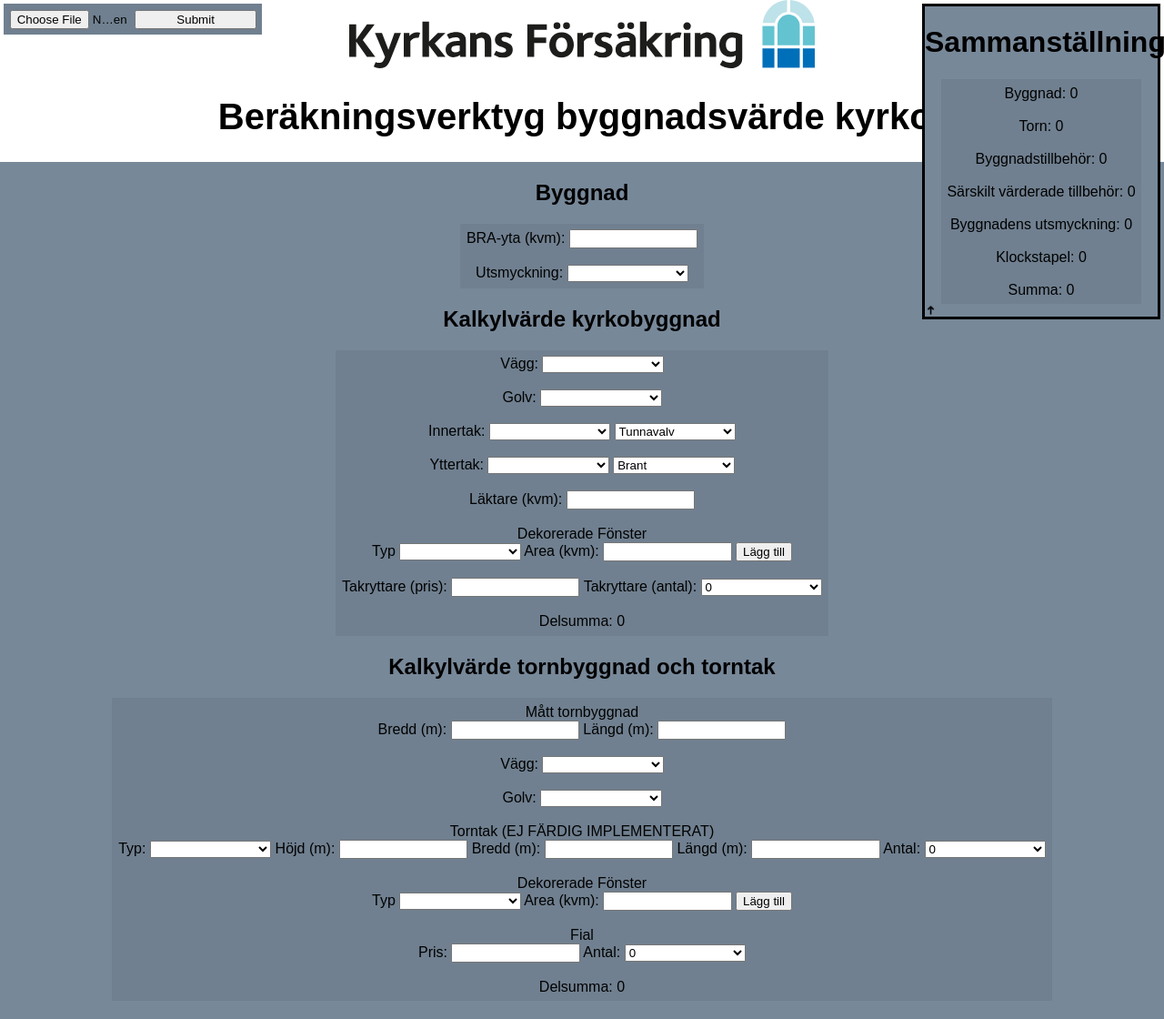
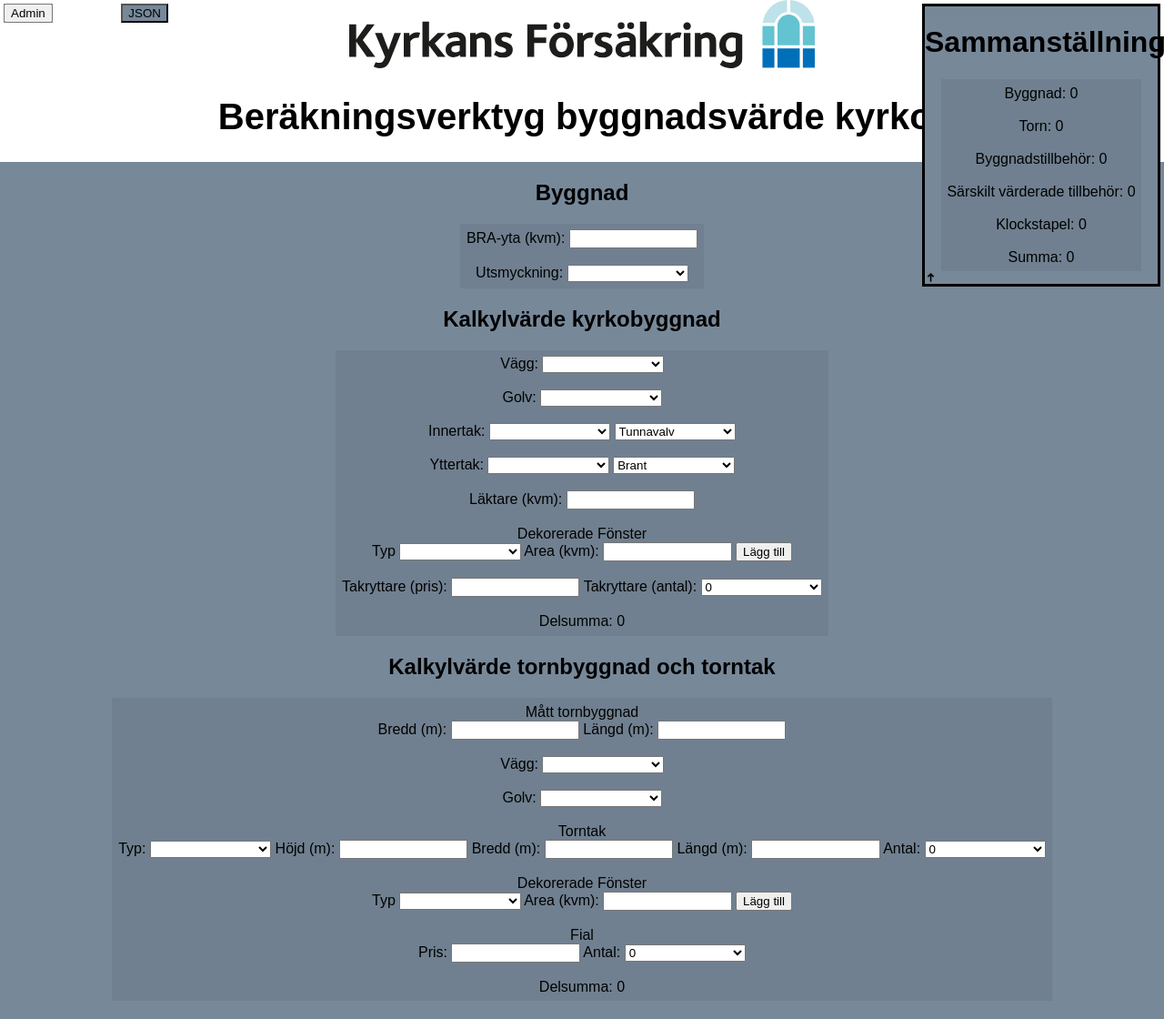
Before and after one commit to jesperls/Church, a Flask app: template templates/index.html in a window 1280 px wide. Shown: the top 1120 px of the page at 91% size. Run offline with Flask 2, Linux system fonts and the light colour scheme; the template is opened without the code that fills it, so the values that code supplies are empty.

Commit message:
json shit

```diff
--- a/app.py
+++ b/app.py
@@ -1,17 +1,18 @@
 from flask import Flask, render_template, request
 import pandas as pd
+import json
 
 app = Flask(__name__)
 
-types = ["Tegnerlada", "Katedral", "Medeltidskyrka", "Salkyrka", "Hallkyrka", "Roundkyrka", "Korskyrka", "Kapell"]
+types = []
 decorations = ["Enkel", "Något påkostad", "Påkostad"]
-walls = ["1A Fasadtegel, Natursten, Tegel", "1B Puts, Tegel, Natursten, Tegel, Puts", "2A Natursten, Puts"]
-floors = ["1A Tegel, Sand", "1B Tegel, Bruk, Betong", "2A Natursten, Sand"]
-inner_roof = ["1A Natursten", "2A ½-sten tegel", "2B ½-sten tegel, Puts"]
-outer_roof = ["1A Eternit på reglar", "1B Korrugerad plåt på reglar", "1C Falor på reglar"]
-tower_walls = ["1A Fasadtegel, Natursten, Tegel", "1B Puts, Tegel, Natursten, Tegel, Puts", "2A Natursten, Puts"]
-tower_floor = ["1A Tegel, Sand", "1B Tegel, Bruk, Betong", "2A Natursten, Sand"]
-tower_roof = ["1A Falor", "1B Spån", "1C Galvaniserad plåt eller skiffer"]
+walls = []
+floors = []
+inner_roof = []
+outer_roof = []
+tower_walls = []
+tower_floor = []
+tower_roof = []
 stapel_typer = ["Typ 1", "Typ 2", "Typ 3"]
 fönster_typer = ["Typ 1", "Typ 2", "Typ 3"]
 
@@ -28,6 +29,9 @@ def homepage():
                                        "inner_roof": inner_roof, "outer_roof": outer_roof, "tower_roof": tower_roof,
                                        "stapel_typer": stapel_typer, "fönster_typer": fönster_typer})
 
+@app.route('/admin')
+def admin():
+    return render_template("admin.html")
 
 @app.route('/import', methods=["POST"])
 def upload(name="json"):
@@ -38,6 +42,21 @@ def upload(name="json"):
             load_dfs()
             return "Lyckades ladda upp!"
     return "Ej excel fil!"
+
+@app.route('/import_json', methods=["POST"])
+def upload_json(name="misc"):
+    if request.method == 'POST':
+        json_file = request.json
+        print(json)
+        if json:
+            jsonFile = open(f"./static/data/{name}.json", "w")
+            jsonFile.write(json.dumps(json_file))
+            jsonFile.close()
+        #if(f.filename[-4:] == "json"):
+        #    f.save(f"./static/data/{name}.json")
+        ##    load_dfs()
+            return "Lyckades ladda upp!"
+    return "Ej json fil!"
 
 
 def load_dfs():
@@ -86,6 +105,12 @@ def load_dfs():
     df.to_json('./static/data/tower_roofs.json', orient='records')
 
 
+    #df = pd.read_excel("static/data/HiQ.xlsx", sheet_name="Data", skiprows=3, usecols=[4, 5, 35, 56, 61, 62, 64])
+    #df.dropna(axis=0, thresh=4, inplace=True)
+    #df.columns = ["BPI", "moms", "platform_price", "klock_kg", "pris_klock", "mount_klock", "pris_torn"]
+    #df.to_json('./static/data/misc.json', orient='records')
+
+
 
 if __name__ == '__main__':
     app.run(host="0.0.0.0", port="80")
--- a/requirements.txt
+++ b/requirements.txt
@@ -1,3 +1,3 @@
 Flask~=2.0.1
 pandas~=1.3.0
-openpyxl
+openpyxl~=3.0.7
--- a/static/css/style.css
+++ b/static/css/style.css
@@ -23,6 +23,7 @@ body {
 form {
     background-color: slategray;
     width: fit-content;
+    width: -moz-fit-content;
     margin-left: auto;
     margin-right: auto;
     padding: 5pt 5pt 5pt 5pt;
@@ -51,6 +52,20 @@ form {
     background-color: lightslategray;
 }
 
+#json{
+    position: fixed;
+    top: 3pt;
+    left: 100pt;
+    background-color: lightslategray;
+}
+
+#admin {
+    position: fixed;
+    top: 3pt;
+    left: 3pt;
+    background-color: lightslategray;
+}
+
 input {
     width: 100pt;
 }
--- /dev/null
+++ b/static/data/misc.json
@@ -0,0 +1 @@
+{"pillar_prices": "{\"Typ 1\":37879,\"Typ 2\":89531,\"Typ 3\":261706}", "BPI": "\"\\\"42870\\\"\"", "platform_price": "\"\\\"5165\\\"\"", "win_values": "{\"Typ 1\":18078,\"Typ 2\":49931,\"Typ 3\":86088}", "moms": "\"\\\"1.25\\\"\"", "klock_kg": "\"\\\"400\\\"\"", "mount_clock": "\"\\\"25826\\\"\"", "pris_klock": "\"\\\"43044\\\"\"", "pris_torn": "\"\\\"43044\\\"\"", "benches": "{\"Enkla\":3000,\"P\u00e5kostade\":4800}", "chairs": "{\"Enkla\":1400,\"P\u00e5kostade\":3000}", "pianos": "{\"Kororgel\":190000,\"L\u00e4ktarorgel\":235000}", "spec_prices": "{\"altargrund\":172175,\"altare\":430438,\"altaruppstas\":1205225,\"dopfunt\":258263,\"predikstol\":1033050,\"ljuskronor\":137740}"}
--- a/static/js/main.js
+++ b/static/js/main.js
@@ -1,9 +1,93 @@
+//THINGS TO LOAD
+var pillar_prices = {"Typ 1" : 37879, "Typ 2": 89531, "Typ 3": 261706};
+var BPI = 42870;
+var platform_price = 5165;
+var win_values = {"Typ 1" : 18078, "Typ 2" : 49931, "Typ 3": 86088};
+//var win_types = ["Typ 1", "Typ 2", "Typ 3"];
+var moms = 1.25;
+var klock_kg = 400;
+var mount_clock = 25826;
+var pris_klock = 43044;
+var pris_torn = 43044;
+var benches = {"Enkla" : 3000, "Påkostade" : 4800};
+var chairs = {"Enkla" : 1400, "Påkostade" : 3000};
+var pianos = {"Kororgel" : 190000, "Läktarorgel" : 235000};
+var spec_prices = {"altargrund": 172175, "altare": 430438, "altaruppstas": 1205225, "dopfunt": 258263, "predikstol": 1033050, "ljuskronor": 137740}
+
+//THINGS THAT INCREMENT
+var clock_amounts = 0;
+var stapel_clock_amounts = 0;
+
+function loadJSON(name){
+    var json = null;
+        $.ajax({
+            'async': false,
+            'global': false,
+            'url': "static/data/".concat(name, ".json"),
+            'dataType': "json",
+            'success': function (data) {
+                json = data;
+            }
+        });
+        return json;
+}
+
+function make_json(){
+    var json = {"pillar_prices" : JSON.stringify(pillar_prices), "BPI": JSON.stringify(BPI), "platform_price": JSON.stringify(platform_price), "win_values": JSON.stringify(win_values),
+                "moms": JSON.stringify(moms), "klock_kg": JSON.stringify(klock_kg), "mount_clock": JSON.stringify(mount_clock), "pris_klock": JSON.stringify(pris_klock),
+                "pris_torn": JSON.stringify(pris_torn), "benches": JSON.stringify(benches), "chairs": JSON.stringify(chairs), "pianos": JSON.stringify(pianos),
+                "spec_prices": JSON.stringify(spec_prices)}
+    send_json(json)
+    //download(JSON.stringify(json), 'json.json', 'text/plain');
+}
+
+function send_json(json){
+    $.ajax({
+        type: 'POST',
+        contentType: 'application/json',
+        data: JSON.stringify(json),
+        dataType: 'json',
+        url: '/import_json',
+        success: function (e) {
+            console.log(e);
+            //window.location = "http://192.168.57.223:5000/preview";
+        },
+        error: function(error) {
+            console.log(error);
+        }
+     });
+}
+
+function read_json(){
+    json = loadJSON("misc");
+    pillar_prices = JSON.parse(json["pillar_prices"]);
+    BPI = json["BPI"];
+    platform_price = json["platform_price"];
+    win_values = JSON.parse(json["win_values"]);
+    moms = json["moms"];
+    klock_kg = json["klock_kg"];
+    mount_clock = json["mount_clock"];
+    pris_klock = json["pris_klock"];
+    pris_torn = json["pris_torn"];
+    benches = JSON.parse(json["benches"]);
+    chairs = JSON.parse(json["chairs"]);
+    pianos = JSON.parse(json["pianos"]);
+    spec_prices = JSON.parse(json["spec_prices"]);
+
+}
+
 function insertAfter(referenceNode, newNode) {
   referenceNode.parentNode.insertBefore(newNode, referenceNode.nextSibling);
 }
 
-var clock_amounts = 0;
-var stapel_clock_amounts = 0;
+function download(content, fileName, contentType) {
+    var a = document.createElement("a");
+    var file = new Blob([content], {type: contentType});
+    a.href = URL.createObjectURL(file);
+    a.download = fileName;
+    a.click();
+}
+
 function add_clock(){
     var diam = document.getElementById("klocka_diameter");
     var weight = document.getElementById("klocka_vikt");
@@ -18,8 +102,8 @@ function add_clock(){
     var del = document.createAttribute("onclick");
     var att_name = document.createAttribute("name");
     var att_value = document.createAttribute("value");
-    att_value.value = diam.value;
-    att_name.value = weight.value;
+    att_value.value = weight.value;
+    att_name.value = diam.value;
     clock.setAttributeNode(att_name);
     clock.setAttributeNode(att_value);
     cl.value = "klocka";
@@ -31,6 +115,7 @@ function add_clock(){
     insertAfter(div, clock);
     update();
 }
+
 function add_stapel_clock(){
     var diam = document.getElementById("stapel_klocka_diameter");
     var weight = document.getElementById("stapel_klocka_vikt");
@@ -45,8 +130,8 @@ function add_stapel_clock(){
     var del = document.createAttribute("onclick");
     var att_name = document.createAttribute("name");
     var att_value = document.createAttribute("value");
-    att_value.value = diam.value;
-    att_name.value = weight.value;
+    att_value.value = weight.value;
+    att_name.value = diam.value;
     clock.setAttributeNode(att_name);
     clock.setAttributeNode(att_value);
     cl.value = "stapel_klocka";
@@ -58,6 +143,7 @@ function add_stapel_clock(){
     insertAfter(div, clock);
     update();
 }
+
 function add_own(){
     var name = document.getElementById("namn_eget");
     var price = document.getElementById("pris_eget");
@@ -74,7 +160,7 @@ function add_own(){
     var att_name = document.createAttribute("name");
     var att_value = document.createAttribute("value");
     att_value.value = price.value;
-    att_name.value = name.value;
+    att_name.value = amount.value;
     eget.setAttributeNode(att_name);
     eget.setAttributeNode(att_value);
     var choice = amount.options[amount.selectedIndex].value;
@@ -176,6 +262,7 @@ function delete_this(el){
     element.remove();
     update();
 }
+
 function hide_sum(){
     var x = document.getElementById("sam_form");
     var arrow = document.getElementById("arrow");
@@ -188,21 +275,6 @@ function hide_sum(){
         arrow.src = "/static/content/down.png";
       }
 }
-
-function loadJSON(name){
-    var json = null;
-        $.ajax({
-            'async': false,
-            'global': false,
-            'url': "static/data/".concat(name, ".json"),
-            'dataType': "json",
-            'success': function (data) {
-                json = data;
-            }
-        });
-        return json;
-}
-
 
 function get_factor(id, json_name, second_id=null){
     var selected = document.getElementById(id);
@@ -252,15 +324,14 @@ function get_tower(id, json_name, height){
     }
 }
 
-var BPI = 42870;
-var platform_price = 5165;
-var win_values = {"Typ 1" : 18078, "Typ 2" : 49931, "Typ 3": 86088};
-var win_types = ["Typ 1", "Typ 2", "Typ 3"];
-
 function update(){
-    update_building()
-    update_tower()
-
+    var total = 0;
+    total += update_building();
+    total += update_tower();
+    total += update_accessories();
+    total += update_special();
+    total += update_pillar();
+    document.getElementById("sum").innerHTML = total;
 }
 
 function update_building(){
@@ -280,10 +351,18 @@ function update_building(){
 
     var value_windows = 0;
     var windows = document.getElementsByClassName("fönster");
+    //for(var i = 0; i < windows.length; i++){
+    //    for(var j = 0; j < win_types.length; j++){
+    //        if(windows[i].attributes["name"].value == win_types[j]){
+    //            value_windows = value_windows + win_values[windows[i].attributes["name"].value] * windows[i].attributes["value"].value;
+    //        }
+    //    }
+    //}
+
     for(var i = 0; i < windows.length; i++){
-        for(var j = 0; j < win_types.length; j++){
-            if(windows[i].attributes["name"].value == win_types[j]){
-                value_windows = value_windows + win_values[windows[i].attributes["name"].value] * windows[i].attributes["value"].value;
+        for(var key in win_values){
+            if(windows[i].attributes["name"].value == key){
+                value_windows += win_values[key] * windows[i].attributes["value"].value;
             }
         }
     }
@@ -293,10 +372,10 @@ function update_building(){
 
     var value_roof_rider = document.getElementById("takryttare").value * choice;
 
-    var result_building = document.getElementById("del_byggnad");
-    result_building.innerHTML = Math.trunc(value_building + value_platform + value_windows + value_roof_rider);
-    document.getElementById("sam_byggnad").innerHTML = result_building.innerHTML;
-    //alert(value_byggnad);
+    var result_building = Math.round(value_building + value_platform + value_windows + value_roof_rider);
+    document.getElementById("del_byggnad").innerHTML = result_building;
+    document.getElementById("sam_byggnad").innerHTML = result_building;
+    return(result_building);
 }
 
 function update_tower(){
@@ -308,7 +387,6 @@ function update_tower(){
 
     var value_tower = tower_length * tower_width * prod_factor * BPI;
 
-
     var roof_height = document.getElementById("tak_höjd").value;
     var roof_width = document.getElementById("tak_bredd").value;
     var roof_length = document.getElementById("tak_längd").value;
@@ -318,17 +396,21 @@ function update_tower(){
 
     var value_roof = roof_height * roof_width * roof_amount * roof_length * price_tower;
 
-
-
-
-
-
     var value_windows = 0;
     var windows = document.getElementsByClassName("fönster_2");
+
+    //for(var i = 0; i < windows.length; i++){
+    //    for(var j = 0; j < win_types.length; j++){
+    //        if(windows[i].attributes["name"].value == win_types[j]){
+    //            value_windows = value_windows + win_values[windows[i].attributes["name"].value] * windows[i].attributes["value"].value;
+    //        }
+    //    }
+    //}
+
     for(var i = 0; i < windows.length; i++){
-        for(var j = 0; j < win_types.length; j++){
-            if(windows[i].attributes["name"].value == win_types[j]){
-                value_windows = value_windows + win_values[windows[i].attributes["name"].value] * windows[i].attributes["value"].value;
+        for(var key in win_values){
+            if(windows[i].attributes["name"].value == key){
+                value_windows += win_values[key] * windows[i].attributes["value"].value;
             }
         }
     }
@@ -338,9 +420,84 @@ function update_tower(){
 
     var value_top = document.getElementById("fial_pris").value * choice;
 
-    var result_tower = document.getElementById("del_torn");
-    result_tower.innerHTML = Math.trunc(value_tower + value_windows + value_roof + value_top);
-    document.getElementById("sam_torn").innerHTML = result_tower.innerHTML;
+    var result_tower = Math.round(value_tower + value_windows + value_roof + value_top);
+    document.getElementById("del_torn").innerHTML = result_tower;
+    document.getElementById("sam_torn").innerHTML = result_tower;
+    return(result_tower);
+
+}
+
+
+function update_accessories(){
+    var value_clocks = 0;
+    var clocks = document.getElementsByClassName("klocka");
+    for(var i = 0; i < clocks.length; i++){
+        value_clocks += moms * 1.3 * clocks[i].attributes["value"].value * klock_kg + mount_clock;
+    }
+    var elektrisk = document.getElementById("elektrisk");
+    var elek_choice = elektrisk.options[elektrisk.selectedIndex].value;
+    var value_elek = elek_choice * pris_klock;
+
+    var tower_clock = document.getElementById("tornur");
+    var t_choice = tower_clock.options[tower_clock.selectedIndex].value;
+    var value_tower = t_choice * pris_torn;
+
+    var value_misc = 0;
+
+    value_misc += document.getElementById("bänkar_enkla").value * benches["Enkla"];
+    value_misc += document.getElementById("bänkar_påkostade").value * benches["Påkostade"];
+    value_misc += document.getElementById("stolar_enkla").value * chairs["Enkla"];
+    value_misc += document.getElementById("stolar_påkostade").value * chairs["Påkostade"];
+    value_misc += document.getElementById("kororgel").value * pianos["Kororgel"];
+    value_misc += document.getElementById("läktarorgel").value * pianos["Läktarorgel"];
+
+    var result_accessories = Math.round(value_clocks + value_elek + value_tower + value_misc);
+    document.getElementById("del_tillbehör").innerHTML = result_accessories;
+    document.getElementById("sam_btillbehör").innerHTML = result_accessories;
+    return(result_accessories);
+
+}
+
+function update_special(){
+    var value_spec = 0
+    for (var key in spec_prices){
+        var obj = document.getElementById(key);
+        var val = obj.options[obj.selectedIndex].value;
+        value_spec += val * spec_prices[key];
+    }
+
+    var value_own = 0;
+    var own = document.getElementsByClassName("eget");
+    for(var i = 0; i < own.length; i++){
+        value_own += own[i].attributes["value"].value * own[i].attributes["name"].value;
+    }
+
+    var result_special = Math.round(value_spec + value_own);
+    document.getElementById("del_särskilt").innerHTML = result_special;
+    document.getElementById("sam_särskilt").innerHTML = result_special;
+    return(result_special);
+}
+
+function update_pillar(){
+    var pillar = document.getElementById("stapel_typ");
+    var pillar_choice = pillar.options[pillar.selectedIndex].value;
+    var pillar_height = document.getElementById("stapel_höjd").value;
+    var value_pillar = pillar_prices[pillar_choice] * pillar_height;
+
+    var value_clocks = 0;
+    var clocks = document.getElementsByClassName("stapel_klocka");
+    for(var i = 0; i < clocks.length; i++){
+        value_clocks += moms * 1.3 * clocks[i].attributes["value"].value * klock_kg + mount_clock;
+    }
+
+    var elektrisk = document.getElementById("stapel_elektrisk");
+    var elek_choice = elektrisk.options[elektrisk.selectedIndex].value;
+    var value_elek = elek_choice * pris_klock;
+
+    var result_pillar = Math.round(value_pillar + value_clocks + value_elek);
+    document.getElementById("del_stapel").innerHTML = result_pillar;
+    document.getElementById("sam_stapel").innerHTML = result_pillar;
+    return(result_pillar);
 
 }
 
--- a/templates/index.html
+++ b/templates/index.html
@@ -9,7 +9,7 @@
         <link rel= "stylesheet" type= "text/css" href= "{{ url_for('static',filename='css/style.css') }}">
         <link rel="icon" href="{{ url_for('static',filename='content/logo.png') }}">
     </head>
-    <body>
+    <body onload="read_json()">
         <div id="header">
             <img id="title_image" src="{{ url_for('static',filename='content/logo_main.svg') }}" alt="logo">
             <h1 id="title">Beräkningsverktyg byggnadsvärde kyrkor</h1>
@@ -114,7 +114,7 @@
                     {%endfor%}
                 </select><br><br>
 
-                <label>Torntak (EJ FÄRDIG IMPLEMENTERAT)</label><br>
+                <label>Torntak</label><br>
                 <label for="torn_tak">Typ:</label>
                 <select id="torn_tak" name="torn_tak" class="value_torn">
                     {%for i in range(0, len["tower_roof"])%}
@@ -167,7 +167,7 @@
                 <span id="del_torn">0</span>
             </form>
             <h2>Byggnadens tillbehör</h2>
-            <form>
+            <form onchange="update()">
                 <label>Klockor</label><br>
                 <label for="klocka_diameter">Diameter:</label>
                 <input oninput="this.value = this.value.replace(/[^0-9.]/g, '').replace(/(\..*?)\..*/g, '$1');" id="klocka_diameter" name="klocka_diameter">
@@ -205,7 +205,7 @@
                 <span id="del_tillbehör">0</span>
             </form>
             <h2>Särskilt värderade tillbehör</h2>
-            <form>
+            <form onchange="update()">
                 <label for="altargrund">Altargrund (Antal):</label>
                 <select id="altargrund" name="altargrund" class="value_särskilt">
                     {%for i in range(0, 10)%}
@@ -257,7 +257,7 @@
                 <span id="del_särskilt">0</span>
             </form>
             <h2>Klockstapel</h2>
-            <form>
+            <form onchange="update()">
                 <!--<label for="stapel_ett">Typ 1 (höjd, m):</label>
                 <input oninput="this.value = this.value.replace(/[^0-9.]/g, '').replace(/(\..*?)\..*/g, '$1');" id="stapel_ett" name="stapel_ett" class="value_stapel"><br>
                 <label for="stapel_två">Typ 2 (höjd, m):</label>
@@ -307,8 +307,8 @@
                 <span id="sam_btillbehör">0</span><br><br>
                 <label for="sam_särskilt">Särskilt värderade tillbehör: </label>
                 <span id="sam_särskilt">0</span><br><br>
-                <label for="sam_utsmyckning">Byggnadens utsmyckning: </label>
-                <span id="sam_byggnad">0</span><br><br>
+                <!-- <label for="sam_utsmyckning">Byggnadens utsmyckning: </label>
+                <span id="sam_byggnad">0</span><br><br> -->
                 <label for="sam_stapel">Klockstapel: </label>
                 <span id="sam_stapel">0</span><br><br>
                 <label for="sum">Summa: </label>
@@ -317,12 +317,9 @@
             <img src="{{ url_for('static',filename='content/up.png') }}" alt="logo" id="arrow">
 
         </div>
-        <div id="import">
-            <form action = "/import" method = "POST"
-                 enctype = "multipart/form-data">
-                 <input type = "file" name = "file" />
-                 <input type = "submit"/>
-            </form>
-        </div>
+        <a href="/admin" id="admin">
+          <button src="/admin" type='button'>Admin</button>
+        </a>
+        <button type="button" id="json" onclick="make_json()">JSON</button>
     </body>
 </html>
```
Also changed, not shown: templates/admin.html (added, +96 -0 lines), static/js/admin.js (added), 1 other file.
